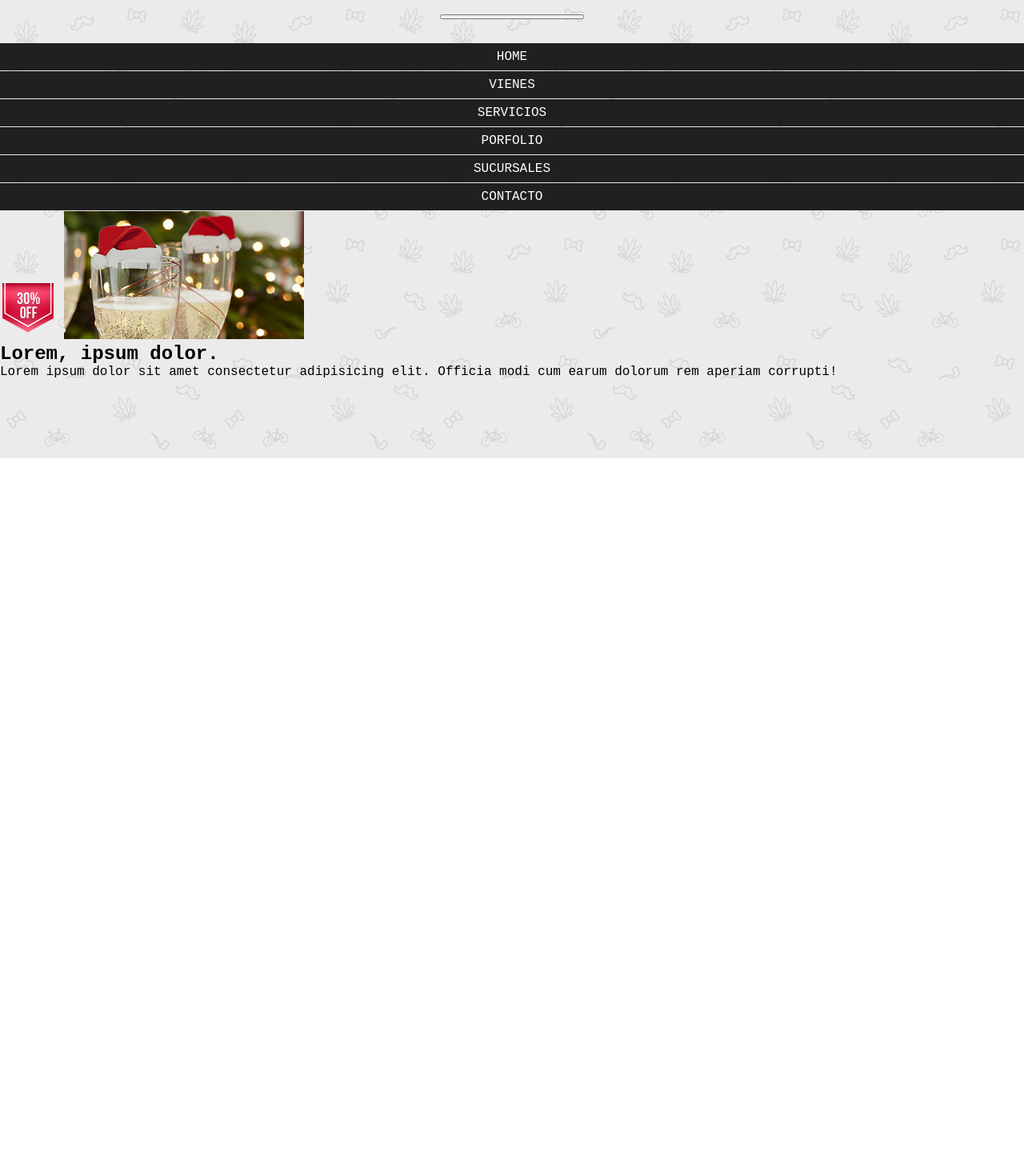
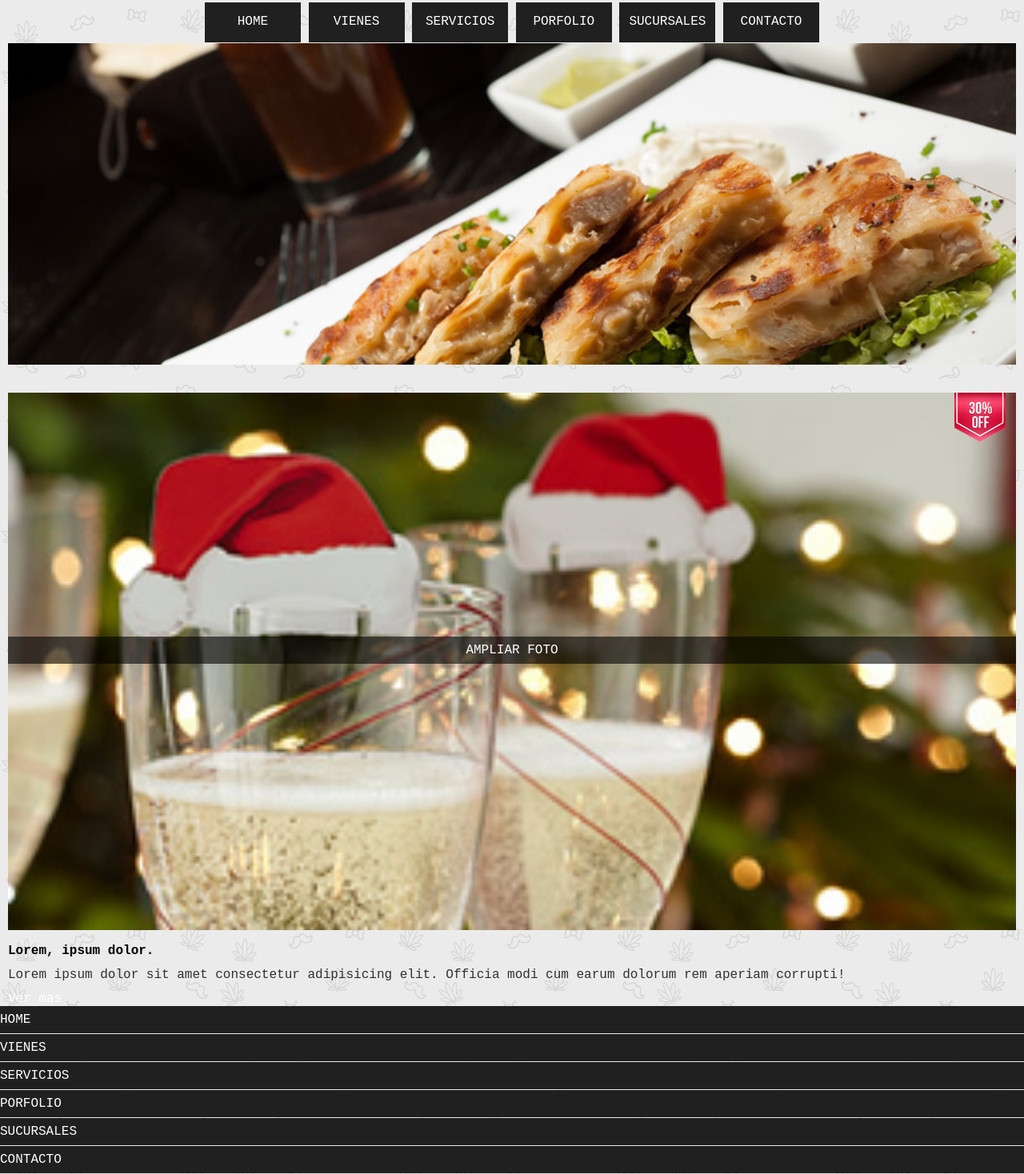
Before and after one commit to bemja28/Resaurante, a website: page views/home.html in a window 1280 px wide. Shown: the part 227-1695 px from the top of the page at 80% size. Before the commit the page ends 800 px from the top, so only its background shows below. Drawn offline with Linux system fonts and the light colour scheme.

Commit message:
01jun22 actualizacion estilos

```diff
--- a/public/css/general.css
+++ b/public/css/general.css
@@ -18,11 +18,3 @@ a{
     text-decoration: none;
     color: #ffffff;
 }
-
-
-
-
-
-
-
-esto saca las viñetas de lista
--- a/public/css/home.css
+++ b/public/css/home.css
@@ -28,4 +28,82 @@ padding: 8px 0;
 }
 
 /*main*/
+.home__main{
+    padding: 0 10px;
+}
+.home__main__section__baner img{
+display: none;
+}
+.home__main__section {
+    margin-top: 30px;
+}
+.home__main__section__product {
+    width: 100%;
+
+}
+.home__main__section__product__div {
+    position: relative;
+}
+.home__main__section__product__final {
+    width: 100%;
+}
+.home__main__section__product__descuento {
+    position: absolute;
+    top : 0;
+    right: 10px;
+}
+.home__main__section__product__zoom {
+    background-color: rgba(0, 0, 0, 0.6);
+    display: inline-block;
+    width: 100%;
+    text-align: center;
+    text-transform: uppercase;
+    padding: 8px 0;
+    position: absolute;
+    top: 45%;
+    left: 0;
+
+}
+.home__main__section__product__h2{
+    font-size: 1rem;
+    margin: 12px 0;
+}
+.home__main__section__product__p{
+    color: #303030;
+    margin-bottom: 12px;
+
+}
+.home__main__section__product__a{
+    background-color: #202020;
+    padding: 8PX;
+    display: inline;
+
+}
 /*footer*/
+.home__footer__menu ul li{
+    background-color: #202020;
+    text-transform: uppercase;
+    margin-bottom: 1px;
+    padding: 8px 0;
+    }
+
+
+/*tablet 768px*/
+@media (min-width: 768px) {
+    /*header*/
+    .home__header button{
+        display: none;
+        }
+
+    .home__header__menu ul li{
+        display: inline-block;
+        width: 120px;
+        height: 50px;
+        padding: 15px 0;
+}
+.home__main__section__baner img{
+    display: inline-block;
+    width: 100%;
+
+    }
+}
--- a/views/home.html
+++ b/views/home.html
@@ -25,27 +25,31 @@
         </nav>
     </header>
     <main class="home__main">
+        <section class="home__main__section__baner">
+            <img src="/public/images/img-banner.jpg" alt="">
+        </section>
         <section class="home__main__section">
             <article class="home__main__section__product">
-                <div>
-                    <img src="/images/img-descuento.png" alt="descuento">
-                    <img src="/images/img-pdto-1.jpg" alt="producto 1">
-                    <a href=""></a>
+                <div class="home__main__section__product__div">
+                    <img class="home__main__section__product__descuento" src="/images/img-descuento.png" alt="descuento">
+                    <img class="home__main__section__product__final" src="/images/img-pdto-1.jpg" alt="producto 1">
+                    <a class="home__main__section__product__zoom" href="">ampliar foto</a>
                 </div>
-                <h2>Lorem, ipsum dolor.</h2>
-                <p>Lorem ipsum dolor sit amet consectetur adipisicing elit. Officia modi cum earum dolorum rem aperiam corrupti!</p>
+                <h2 class="home__main__section__product__h2">Lorem, ipsum dolor.</h2>
+                <p class="home__main__section__product__p">Lorem ipsum dolor sit amet consectetur adipisicing elit. Officia modi cum earum dolorum rem aperiam corrupti!</p>
+                <a href="home__main__section__product__a">ver mas</a>
             </article>
         </section>
     </main>
     <footer>
-        <nav>
+        <nav class="home__footer__menu">
             <ul>
-                <li><a href=""></a></li>
-                <li><a href=""></a></li>
-                <li><a href=""></a></li>
-                <li><a href=""></a></li>
-                <li><a href=""></a></li>
-                <li><a href=""></a></li>
+                <li><a href="">home</a></li>
+                <li><a href="">vienes</a></li>
+                <li><a href="">servicios</a></li>
+                <li><a href="">porfolio</a></li>
+                <li><a href="">sucursales</a></li>
+                <li><a href="">contacto</a></li>
             </ul>
         </nav>
     </footer>
```
